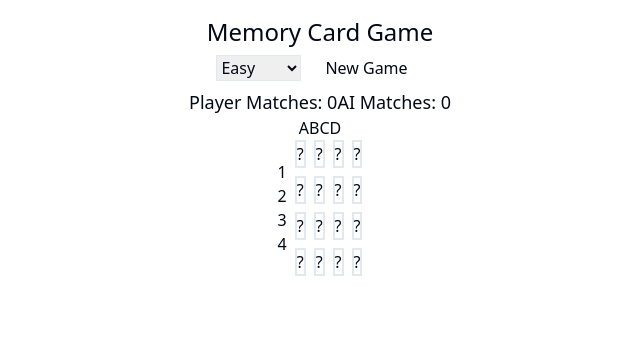
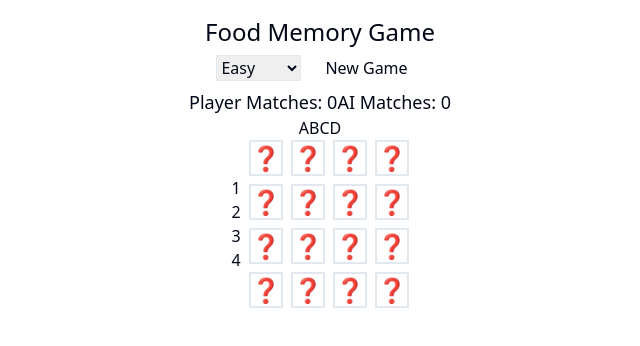
Before and after one commit to ryanpdwyer/memory-fys-game, a React (Vite) app: page / in a window 1280 px wide. Shown: the top 346 px of the page, without its empty margins (320-960 px from the left). Built offline with nearby package versions, Linux system fonts and the light colour scheme.

Commit message:
updated artifact

```diff
--- a/src/artifact-component.jsx
+++ b/src/artifact-component.jsx
@@ -1,4 +1,6 @@
 import React, { useState, useEffect } from 'react';
+
+const FOOD_EMOJIS = ['🍕', '🍔', '🌮', '🍣', '🍜', '🍎', '🍇', '🥑', '🍦', '🧁', '🥐', '🥨', '🌭', '🥪', '🥞'];
 
 const DIFFICULTY_LEVELS = {
   easy: { rows: 4, cols: 4, maxValue: 8 },
@@ -23,13 +25,20 @@ const MemoryGame = () => {
   const initializeBoard = () => {
     const { rows, cols } = DIFFICULTY_LEVELS[difficulty];
     const pairs = [];
-    for (let i = 1; i <= (rows * cols) / 2; i++) {
-      pairs.push(i, i);
+    // Use food emojis instead of numbers
+    const numPairs = (rows * cols) / 2;
+    const selectedEmojis = FOOD_EMOJIS.slice(0, numPairs);
+
+    for (let emoji of selectedEmojis) {
+      pairs.push(emoji, emoji);
     }
+
+    // Shuffle the pairs
     for (let i = pairs.length - 1; i > 0; i--) {
       const j = Math.floor(Math.random() * (i + 1));
       [pairs[i], pairs[j]] = [pairs[j], pairs[i]];
     }
+
     const newBoard = [];
     for (let i = 0; i < rows; i++) {
       newBoard.push(pairs.slice(i * cols, (i + 1) * cols));
@@ -147,7 +156,7 @@ const MemoryGame = () => {
 
   return (
     <div className="flex flex-col items-center p-4 max-w-2xl mx-auto">
-      <h1 className="text-2xl font-bold mb-4">Memory Card Game</h1>
+      <h1 className="text-2xl font-bold mb-4">Food Memory Game</h1>
 
       <div className="mb-4">
         <select
@@ -220,7 +229,7 @@ const MemoryGame = () => {
                   key={`${i}-${j}`}
                   onClick={() => handleCardClick(i, j)}
                   className={`
-                    w-16 h-16 flex items-center justify-center text-xl font-bold
+                    w-16 h-16 flex items-center justify-center text-2xl
                     rounded border-2 transition-all duration-300
                     ${isMatched ? 'bg-green-200 border-green-500' :
                       isRevealed ? 'bg-blue-200 border-blue-500' :
@@ -229,7 +238,7 @@ const MemoryGame = () => {
                   `}
                   disabled={isMatched || currentPlayer === 'ai' || isProcessing}
                 >
-                  {isMatched || isRevealed ? value : '?'}
+                  {isMatched || isRevealed ? value : '❓'}
                 </button>
               );
             })
```
